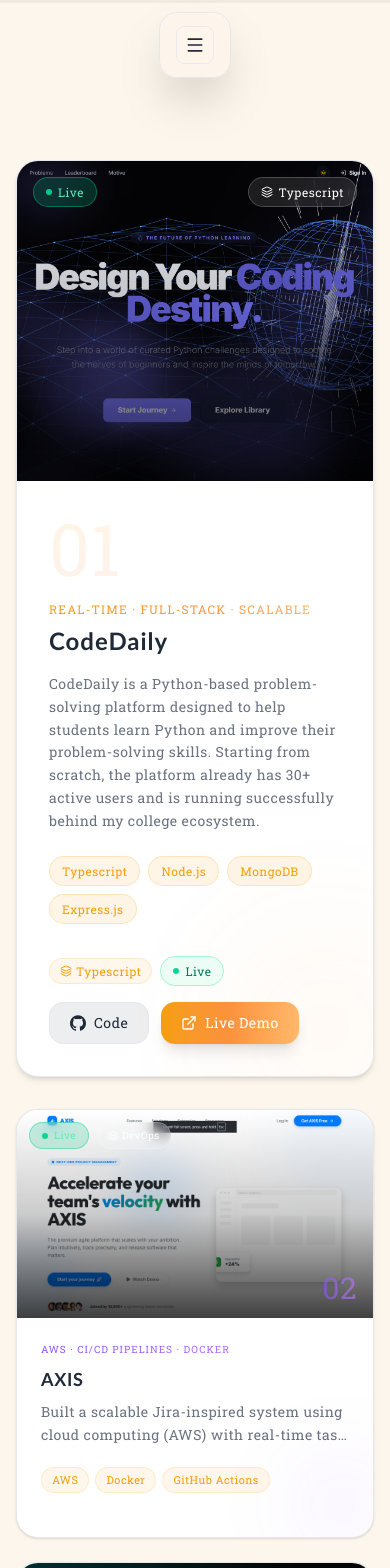
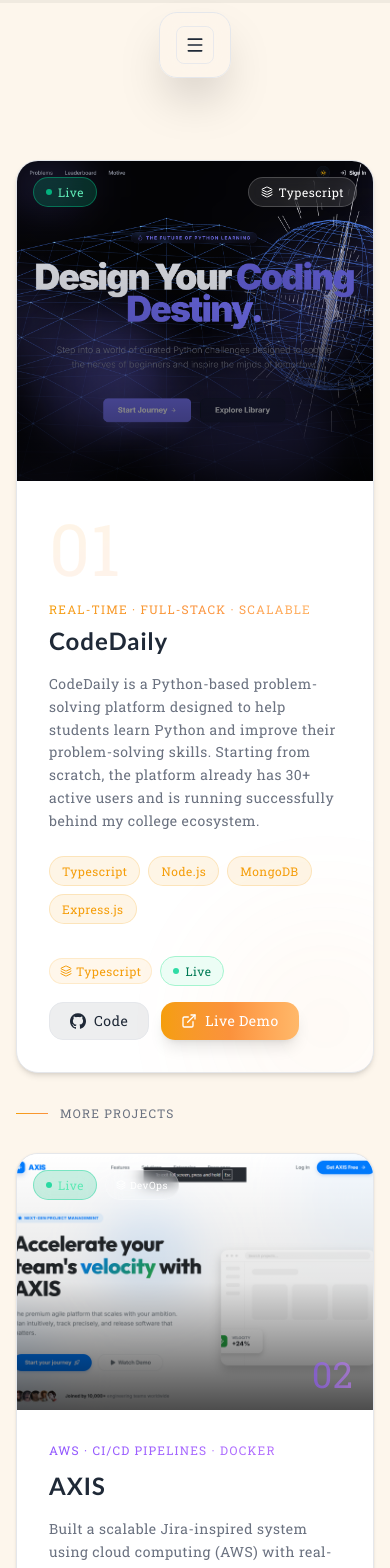
Before and after one commit to BharathMalayalam/My_Portfolio, a Next.js app: page /projects in a window 390 px wide. Shown: the top 1568 px of the page. Built offline with nearby package versions, Linux system fonts and the light colour scheme; a web font is replaced by a local one.

Commit message:
change the UI of project and button

```diff
--- a/components/contact.tsx
+++ b/components/contact.tsx
@@ -12,6 +12,7 @@
 import emailjs from '@emailjs/browser'
 import { staggerContainer, EASE_OUT } from '@/lib/animations'
 import { SITE, SOCIAL_LINKS } from '@/lib/data/site'
+import { RollingTextButton } from '@/components/ui/rolling-text-button'
 import { CONTACT_LIMITS, validateContactForm } from '@/lib/validation/contact'
 import type { ContactFormData, ContactFormField } from '@/lib/types/portfolio'
 
@@ -335,14 +336,14 @@
                       )}
                     </AnimatePresence>
 
-                    <button
+                    <RollingTextButton
                       type="submit"
                       disabled={status === 'loading'}
+                      leading={<Send className="w-4 h-4" />}
                       className="w-full relative overflow-hidden px-6 py-4 bg-gradient-to-r from-amber-500 via-orange-500 to-amber-500 text-white font-bold rounded-xl transition-all duration-300 hover:shadow-xl hover:shadow-amber-500/30 hover:scale-[1.02] active:scale-[0.98] flex items-center justify-center gap-2.5 disabled:opacity-60 disabled:cursor-not-allowed"
                     >
-                      <Send className="w-4 h-4" />
                       {status === 'loading' ? 'Sending...' : 'Send Message'}
-                    </button>
+                    </RollingTextButton>
 
                     <p className="text-center text-xs text-muted-foreground/60">
                       Your information is private and will never be shared.
--- a/components/experience.tsx
+++ b/components/experience.tsx
@@ -15,6 +15,7 @@
 } from 'lucide-react'
 import { EXPERIENCES } from '@/lib/data/experience'
 import { staggerContainer, EASE_OUT } from '@/lib/animations'
+import { RollingTextButton } from '@/components/ui/rolling-text-button'
 
 export function Experience() {
   const { ref, inView } = useInView({ threshold: 0.08, triggerOnce: true })
@@ -247,14 +248,15 @@
                         <Circle className="w-3 h-3 fill-green-500 text-green-500" />
                         <span className="font-medium">Open to new opportunities</span>
                       </div>
-                      <Link
-                        href="/contact"
+                      <RollingTextButton
+                        render={<Link href="/contact" />}
+                        nativeButton={false}
+                        trailing={<ArrowRight className="w-4 h-4" />}
                         className={`inline-flex items-center gap-2 px-5 py-2.5 rounded-xl text-sm font-bold text-white bg-gradient-to-r ${active.gradient} hover:shadow-lg hover:scale-105 active:scale-95 transition-all duration-300`}
                         style={{ boxShadow: `0 4px 20px ${active.glowColor}` }}
                       >
-                        Let's Talk
-                        <ArrowRight className="w-4 h-4" />
-                      </Link>
+                        {"Let's Talk"}
+                      </RollingTextButton>
                     </div>
                   </div>
                 </motion.div>
--- a/components/footer.tsx
+++ b/components/footer.tsx
@@ -6,6 +6,7 @@
 import { LinkedInIcon } from '@/components/icons/linkedin-icon'
 import { GitHubIcon } from '@/components/icons/github-icon'
 import { FOOTER_NAV_ITEMS, SITE } from '@/lib/data/site'
+import { RollingTextButton } from '@/components/ui/rolling-text-button'
 
 const FOOTER_SOCIAL = [
   { icon: GitHubIcon, href: SITE.github, label: 'GitHub', isBrand: true },
@@ -45,12 +46,13 @@
             <ul className="grid grid-cols-2 gap-x-4 gap-y-2.5">
               {FOOTER_NAV_ITEMS.map((link) => (
                 <li key={link.href}>
-                  <Link
-                    href={link.href}
-                    className="text-muted-foreground text-sm hover:text-primary transition-colors duration-200 font-medium"
+                  <RollingTextButton
+                    render={<Link href={link.href} />}
+                    nativeButton={false}
+                    className="text-muted-foreground text-sm hover:text-primary transition-colors duration-200 font-medium justify-start"
                   >
                     {link.label}
-                  </Link>
+                  </RollingTextButton>
                 </li>
               ))}
             </ul>
--- a/components/hero.tsx
+++ b/components/hero.tsx
@@ -6,6 +6,7 @@
 import Image from 'next/image'
 import { useEffect, useState } from 'react'
 import { SITE } from '@/lib/data/site'
+import { RollingTextButton } from '@/components/ui/rolling-text-button'
 
 const badges = [
   { icon: Code, label: 'React & Next.js', sub: 'Modern Frontend', pos: 'top-4 -left-12', delay: 0.8 },
@@ -227,23 +228,26 @@
               variants={itemVariants}
               className="flex flex-col w-full sm:flex-row sm:w-auto gap-3 sm:gap-4"
             >
-              <Link href="/projects" className="w-full sm:w-auto">
-                <button
-                  type="button"
-                  className="w-full sm:w-auto group px-6 sm:px-8 py-3 sm:py-3.5 bg-gradient-to-r from-primary to-accent text-white font-bold rounded-xl hover:shadow-2xl hover:shadow-primary/40 active:scale-[0.98] transition-all duration-300 flex items-center justify-center gap-2 text-sm sm:text-base"
-                >
-                  View My Work
+              <RollingTextButton
+                render={<Link href="/projects" />}
+                nativeButton={false}
+                staggerCharacters
+                trailing={
                   <ArrowRight className="w-4 h-4 sm:w-5 sm:h-5 group-hover:translate-x-1 transition-transform" />
-                </button>
-              </Link>
-              <a
-                href={SITE.resumePath}
-                download
+                }
+                className="w-full sm:w-auto group px-6 sm:px-8 py-3 sm:py-3.5 bg-gradient-to-r from-primary to-accent text-white font-bold rounded-xl hover:shadow-2xl hover:shadow-primary/40 active:scale-[0.98] transition-all duration-300 flex items-center justify-center gap-2 text-sm sm:text-base"
+              >
+                View My Work
+              </RollingTextButton>
+
+              <RollingTextButton
+                render={<a href={SITE.resumePath} download />}
+                nativeButton={false}
+                leading={<Download className="w-4 h-4 sm:w-5 sm:h-5" />}
                 className="w-full sm:w-auto px-6 sm:px-8 py-3 sm:py-3.5 border-2 border-primary/50 text-primary font-bold rounded-xl hover:bg-primary/10 hover:border-primary active:scale-[0.98] transition-all duration-300 flex items-center justify-center gap-2 text-sm sm:text-base"
               >
-                <Download className="w-4 h-4 sm:w-5 sm:h-5" />
                 Get Resume
-              </a>
+              </RollingTextButton>
             </motion.div>
 
             <motion.div
--- a/components/navbar.tsx
+++ b/components/navbar.tsx
@@ -5,6 +5,7 @@
 import { Menu, X, ChevronUp } from 'lucide-react'
 import { useState } from 'react'
 import { NAV_ITEMS } from '@/lib/data/site'
+import { RollingTextButton } from '@/components/ui/rolling-text-button'
 import { scrollToSection, scrollToTop, useThrottledScroll } from '@/hooks/use-throttled-scroll'
 
 export function Navbar() {
@@ -32,13 +33,16 @@
                   animate={{ opacity: 1, y: 0 }}
                   transition={{ delay: 0.1 * (index + 1) }}
                 >
-                  <Link
-                    href={item.href}
+                  <RollingTextButton
+                    render={<Link href={item.href} />}
+                    nativeButton={false}
+                    trailing={
+                      <span className="absolute bottom-0 left-0 w-0 h-0.5 bg-gradient-to-r from-primary to-accent group-hover:w-full transition-all duration-300" />
+                    }
                     className="px-4 py-2 text-sm font-semibold text-foreground/80 hover:text-primary transition-colors duration-200 relative group"
                   >
                     {item.label}
-                    <span className="absolute bottom-0 left-0 w-0 h-0.5 bg-gradient-to-r from-primary to-accent group-hover:w-full transition-all duration-300" />
-                  </Link>
+                  </RollingTextButton>
                 </motion.div>
               ))}
             </div>
@@ -92,14 +96,14 @@
               </div>
 
               {NAV_ITEMS.map((item) => (
-                <Link
+                <RollingTextButton
                   key={item.href}
-                  href={item.href}
-                  onClick={closeMobileMenu}
+                  render={<Link href={item.href} onClick={closeMobileMenu} />}
+                  nativeButton={false}
                   className="py-2 text-lg"
                 >
                   {item.label}
-                </Link>
+                </RollingTextButton>
               ))}
             </motion.nav>
           </>
--- a/components/projects.tsx
+++ b/components/projects.tsx
@@ -5,6 +5,7 @@
 import Image from 'next/image'
 import { ExternalLink, Layers } from 'lucide-react'
 import { GitHubIcon } from '@/components/icons/github-icon'
+import { RollingTextButton } from '@/components/ui/rolling-text-button'
 import { fadeUp } from '@/lib/animations'
 import { PROJECTS, getFeaturedProject, getOtherProjects } from '@/lib/data/projects'
 import { SITE } from '@/lib/data/site'
@@ -60,7 +61,13 @@
             <FeaturedProjectCard project={featured} inView={inView} />
 
             {rest.length > 0 && (
-              <div className="grid grid-cols-1 md:grid-cols-2 gap-6">
+              <div className="space-y-8 sm:space-y-12">
+                <div className="flex items-center gap-3">
+                  <span className="h-px w-8 bg-gradient-to-r from-primary to-accent" />
+                  <span className="text-xs font-black uppercase tracking-widest text-muted-foreground">
+                    More Projects
+                  </span>
+                </div>
                 {rest.map((project, i) => (
                   <ProjectCard key={project.id} project={project} index={i} inView={inView} />
                 ))}
@@ -91,15 +98,20 @@
                 All projects live on my GitHub — with full documentation and code.
               </p>
             </div>
+            <RollingTextButton
+              render={
                 <a
                   href={`${SITE.github}?tab=repositories`}
                   target="_blank"
                   rel="noopener noreferrer"
+                />
+              }
+              nativeButton={false}
+              leading={<GitHubIcon className="w-5 h-5" />}
               className="flex-shrink-0 inline-flex items-center gap-2.5 px-7 py-3.5 bg-gradient-to-r from-primary to-accent text-white font-bold rounded-xl shadow-lg shadow-primary/30 hover:shadow-xl hover:shadow-primary/40 hover:scale-105 active:scale-95 transition-all duration-300"
             >
-              <GitHubIcon className="w-5 h-5" />
               View GitHub Profile
-            </a>
+            </RollingTextButton>
           </div>
         </motion.div>
       </div>
@@ -198,6 +210,7 @@
   index: number
   inView: boolean
 }) {
+  const isReversed = index % 2 === 1
   return (
     <motion.div
       variants={fadeUp(0.2 + index * 0.1)}
@@ -210,77 +223,93 @@
         className={`absolute -inset-1 bg-gradient-to-br ${project.gradient} opacity-0 group-hover:opacity-15 rounded-3xl blur-xl transition-opacity duration-500 -z-10`}
       />
 
-      <div className="relative h-full bg-card border border-border rounded-3xl overflow-hidden hover:border-primary/30 shadow-sm hover:shadow-xl transition-all duration-400 flex flex-col">
-        <div className="relative h-52 overflow-hidden flex-shrink-0">
+      <div
+        className={`relative flex flex-col lg:flex-row rounded-3xl overflow-hidden border border-border hover:border-primary/30 shadow-sm hover:shadow-2xl transition-all duration-400 bg-card ${
+          isReversed ? 'lg:flex-row-reverse' : ''
+        }`}
+      >
+        <div className="relative h-64 sm:h-80 lg:h-auto lg:flex-1 lg:min-h-[420px] overflow-hidden flex-shrink-0">
           <Image
             src={project.image}
             alt={project.title}
             fill
             className="object-cover group-hover:scale-110 transition-transform duration-700"
-            sizes="(max-width: 768px) 100vw, 50vw"
+            sizes="(max-width: 1024px) 100vw, 50vw"
           />
-          <div className="absolute inset-0 bg-gradient-to-t from-black/75 via-black/20 to-transparent" />
+          <div
+            className={`absolute inset-0 ${
+              isReversed
+                ? 'bg-gradient-to-l from-black/70 via-black/10 to-transparent hidden lg:block'
+                : 'bg-gradient-to-r from-black/70 via-black/10 to-transparent hidden lg:block'
+            }`}
+          />
+          <div className="absolute inset-0 bg-gradient-to-t from-black/70 via-black/10 to-transparent lg:hidden" />
 
-          <div className="absolute top-3 left-3 flex gap-2 z-10">
-            <StatusBadge status={project.status} className="text-[10px] px-2.5 py-1" />
-            <span className="inline-flex items-center gap-1 px-2.5 py-1 rounded-full text-[10px] font-bold bg-white/10 border border-white/20 text-white backdrop-blur-sm">
+          <div className="absolute top-4 left-4 flex gap-2 z-10">
+            <StatusBadge status={project.status} />
+            <span className="inline-flex items-center gap-1 px-2.5 py-1.5 rounded-full text-[10px] font-bold bg-white/10 border border-white/20 text-white backdrop-blur-sm">
               <Layers className="w-2.5 h-2.5" /> {project.category}
             </span>
           </div>
 
           <div className="absolute inset-0 flex items-center justify-center gap-3 opacity-0 group-hover:opacity-100 transition-opacity duration-300 z-10">
-            <a
-              href={project.github}
-              target="_blank"
-              rel="noopener noreferrer"
+            <RollingTextButton
+              render={
+                <a href={project.github} target="_blank" rel="noopener noreferrer" />
+              }
+              nativeButton={false}
+              leading={<GitHubIcon className="w-3.5 h-3.5" />}
               className="flex items-center gap-2 px-4 py-2 rounded-lg bg-white/15 hover:bg-white/30 backdrop-blur-sm border border-white/25 text-white text-xs font-semibold transition-all"
             >
-              <GitHubIcon className="w-3.5 h-3.5" /> Code
-            </a>
+              Code
+            </RollingTextButton>
             {project.demo && (
-              <a
-                href={project.demo}
-                target="_blank"
-                rel="noopener noreferrer"
+              <RollingTextButton
+                render={
+                  <a href={project.demo} target="_blank" rel="noopener noreferrer" />
+                }
+                nativeButton={false}
+                leading={<ExternalLink className="w-3.5 h-3.5" />}
                 className={`flex items-center gap-2 px-4 py-2 rounded-lg bg-gradient-to-r ${project.gradient} text-white text-xs font-semibold shadow-lg transition-all hover:scale-105`}
               >
-                <ExternalLink className="w-3.5 h-3.5" /> Demo
-              </a>
+                Demo
+              </RollingTextButton>
             )}
           </div>
 
-          <div className="absolute bottom-3 right-4 z-10">
+          <div className="absolute bottom-4 right-5 z-10">
             <span
-              className={`text-3xl font-black bg-gradient-to-r ${project.gradient} bg-clip-text text-transparent opacity-60 select-none`}
+              className={`text-4xl font-black bg-gradient-to-r ${project.gradient} bg-clip-text text-transparent opacity-60 select-none`}
             >
               {String(project.id).padStart(2, '0')}
             </span>
           </div>
         </div>
 
-        <div className="p-6 flex flex-col flex-1 relative overflow-hidden">
+        <div className="relative lg:flex-1 p-8 lg:p-12 flex flex-col justify-center overflow-hidden">
           <div
-            className={`absolute -bottom-8 -right-8 w-32 h-32 bg-gradient-to-br ${project.gradient} opacity-5 rounded-full blur-2xl group-hover:opacity-10 transition-opacity duration-700`}
+            className={`absolute -bottom-16 -right-16 w-56 h-56 bg-gradient-to-br ${project.gradient} opacity-5 rounded-full blur-3xl group-hover:opacity-10 transition-opacity duration-700`}
           />
 
+          <div className="relative">
             <p
-            className={`text-[10px] font-black uppercase tracking-widest bg-gradient-to-r ${project.gradient} bg-clip-text text-transparent mb-2`}
+              className={`text-xs font-black uppercase tracking-widest bg-gradient-to-r ${project.gradient} bg-clip-text text-transparent mb-3`}
             >
               {project.tagline}
             </p>
 
-          <h3 className="text-lg font-extrabold text-foreground mb-2 group-hover:text-primary transition-colors duration-300">
+            <h3 className="text-2xl sm:text-3xl font-extrabold text-foreground mb-4 group-hover:text-primary transition-colors duration-300">
               {project.title}
             </h3>
-          <p className="text-muted-foreground text-sm leading-relaxed mb-5 line-clamp-2">
+            <p className="text-muted-foreground leading-relaxed mb-7 text-sm sm:text-base">
               {project.description}
             </p>
 
-          <div className="flex flex-wrap gap-1.5 mb-5">
+            <div className="flex flex-wrap gap-2 mb-8">
               {project.tech.map((t) => (
                 <span
                   key={t}
-                className="px-2.5 py-1 text-[11px] font-bold rounded-full bg-primary/8 border border-primary/15 text-primary"
+                  className="px-3 py-1.5 text-xs font-bold rounded-full bg-primary/10 border border-primary/20 text-primary hover:bg-primary/20 transition-colors"
                 >
                   {t}
                 </span>
@@ -288,9 +317,8 @@
             </div>
           </div>
 
-        <div
-          className={`absolute bottom-0 left-0 right-0 h-0.5 bg-gradient-to-r ${project.gradient} scale-x-0 group-hover:scale-x-100 transition-transform duration-500 origin-left`}
-        />
+          <ProjectActions project={project} size="lg" />
+        </div>
       </div>
     </motion.div>
   )
@@ -309,27 +337,31 @@
       </div>
 
       <div className="flex gap-3">
-        <a
-          href={project.github}
-          target="_blank"
-          rel="noopener noreferrer"
+        <RollingTextButton
+          render={
+            <a href={project.github} target="_blank" rel="noopener noreferrer" />
+          }
+          nativeButton={false}
+          leading={<GitHubIcon className="w-4 h-4" />}
           className={`inline-flex items-center gap-2 rounded-xl bg-foreground/8 border border-border text-foreground font-semibold hover:bg-primary hover:text-white hover:border-primary transition-all duration-300 hover:shadow-lg hover:shadow-primary/30 ${
             isLarge ? 'px-5 py-2.5 text-sm' : 'px-3 py-1.5 text-xs'
           }`}
         >
-          <GitHubIcon className="w-4 h-4" /> Code
-        </a>
+          Code
+        </RollingTextButton>
         {project.demo && (
-          <a
-            href={project.demo}
-            target="_blank"
-            rel="noopener noreferrer"
+          <RollingTextButton
+            render={
+              <a href={project.demo} target="_blank" rel="noopener noreferrer" />
+            }
+            nativeButton={false}
+            leading={<ExternalLink className="w-4 h-4" />}
             className={`inline-flex items-center gap-2 rounded-xl bg-gradient-to-r ${project.gradient} text-white font-bold shadow-lg hover:shadow-xl hover:scale-105 active:scale-95 transition-all duration-300 ${
               isLarge ? 'px-5 py-2.5 text-sm' : 'px-3 py-1.5 text-xs'
             }`}
           >
-            <ExternalLink className="w-4 h-4" /> Live Demo
-          </a>
+            Live Demo
+          </RollingTextButton>
         )}
       </div>
     </div>
--- /dev/null
+++ b/components/ui/rolling-text-button.tsx
@@ -0,0 +1,125 @@
+'use client'
+
+import * as React from 'react'
+import { Button as ButtonPrimitive } from '@base-ui/react/button'
+import { motion, useReducedMotion, type Transition } from 'framer-motion'
+
+import { cn } from '@/lib/utils'
+
+type RollingTextDirection = 'up' | 'down'
+
+interface RollingTextButtonProps extends Omit<ButtonPrimitive.Props, 'children'> {
+  children: string
+  direction?: RollingTextDirection
+  staggerCharacters?: boolean
+  staggerMultiplier?: number
+  leading?: React.ReactNode
+  trailing?: React.ReactNode
+}
+
+const CHARACTER_STAGGER = 0.03
+
+function RollingTextButton({
+  children,
+  direction = 'down',
+  staggerCharacters = false,
+  staggerMultiplier = 1,
+  leading,
+  trailing,
+  className,
+  nativeButton,
+  onMouseEnter,
+  onMouseLeave,
+  onFocus,
+  onBlur,
+  ...props
+}: RollingTextButtonProps) {
+  const [active, setActive] = React.useState(false)
+  const reduceMotion = useReducedMotion()
+
+  const isDown = direction === 'down'
+  const currentY = isDown ? '100%' : '-100%'
+  const incomingY = isDown ? '-100%' : '100%'
+
+  const baseTransition: Transition = {
+    type: 'spring',
+    stiffness: 320,
+    damping: 30,
+  }
+
+  const renderSlot = (char: string, index: number, key: React.Key) => {
+    const transition: Transition = {
+      ...baseTransition,
+      delay: index * CHARACTER_STAGGER * staggerMultiplier,
+    }
+    return (
+      <span key={key} className="relative inline-block overflow-hidden align-bottom">
+        <span aria-hidden className="invisible block whitespace-pre">
+          {char}
+        </span>
+        <motion.span
+          aria-hidden
+          className="absolute inset-0 block whitespace-pre"
+          initial={false}
+          animate={{ y: active ? currentY : '0%' }}
+          transition={transition}
+        >
+          {char}
+        </motion.span>
+        <motion.span
+          aria-hidden
+          className="absolute inset-0 block whitespace-pre"
+          initial={false}
+          animate={{ y: active ? '0%' : incomingY }}
+          transition={transition}
+        >
+          {char}
+        </motion.span>
+      </span>
+    )
+  }
+
+  const label = staggerCharacters
+    ? Array.from(children).map((char, index) =>
+        renderSlot(char === ' ' ? '\u00A0' : char, index, index),
+      )
+    : renderSlot(children, 0, 'label')
+
+  return (
+    <ButtonPrimitive
+      nativeButton={nativeButton}
+      aria-label={typeof props['aria-label'] === 'string' ? props['aria-label'] : children}
+      className={cn('relative inline-flex items-center justify-center', className)}
+      onMouseEnter={(event) => {
+        setActive(true)
+        onMouseEnter?.(event)
+      }}
+      onMouseLeave={(event) => {
+        setActive(false)
+        onMouseLeave?.(event)
+      }}
+      onFocus={(event) => {
+        setActive(true)
+        onFocus?.(event)
+      }}
+      onBlur={(event) => {
+        setActive(false)
+        onBlur?.(event)
+      }}
+      {...props}
+    >
+      {leading}
+      {reduceMotion ? (
+        <span className="whitespace-pre">{children}</span>
+      ) : (
+        <span className="relative inline-flex leading-none" aria-hidden>
+          {label}
+        </span>
+      )}
+      {trailing}
+    </ButtonPrimitive>
+  )
+}
+
+export { RollingTextButton }
+export type { RollingTextButtonProps, RollingTextDirection }
```
Also changed, not shown: components/about.tsx (+27 -8 lines), 1 other file (tests, documents, lock files or other folders). Lines whose indentation alone changed are shown as unchanged.
